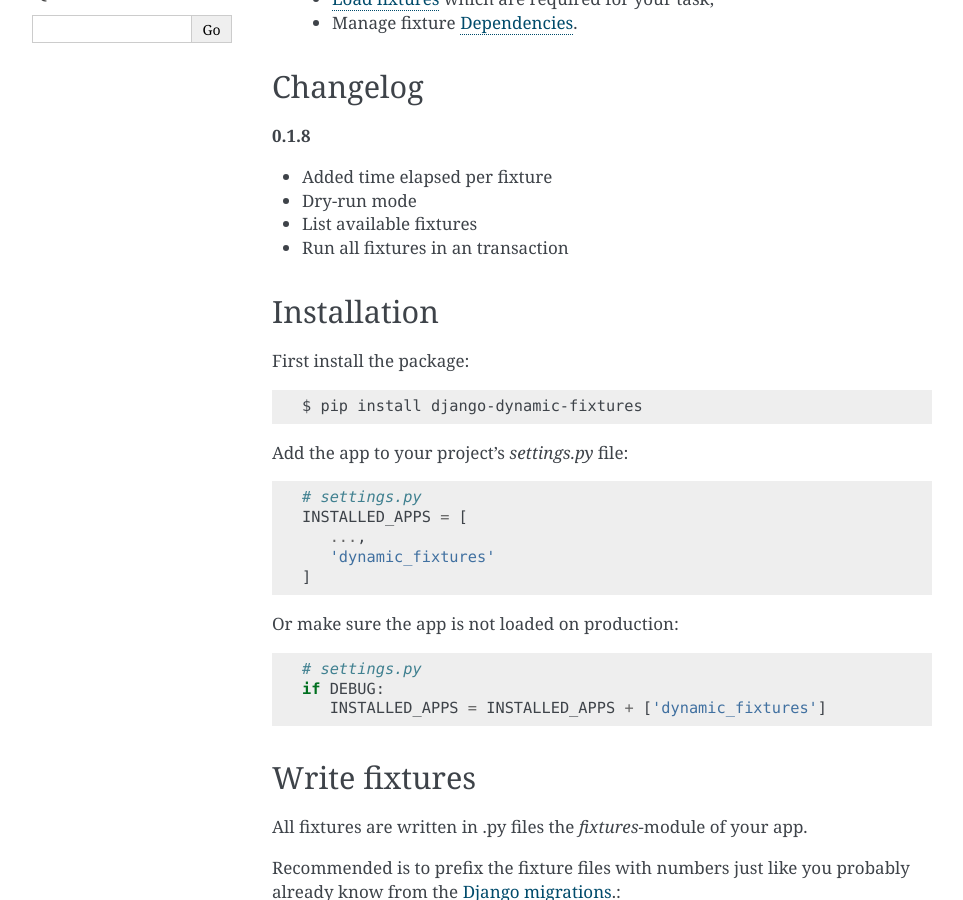
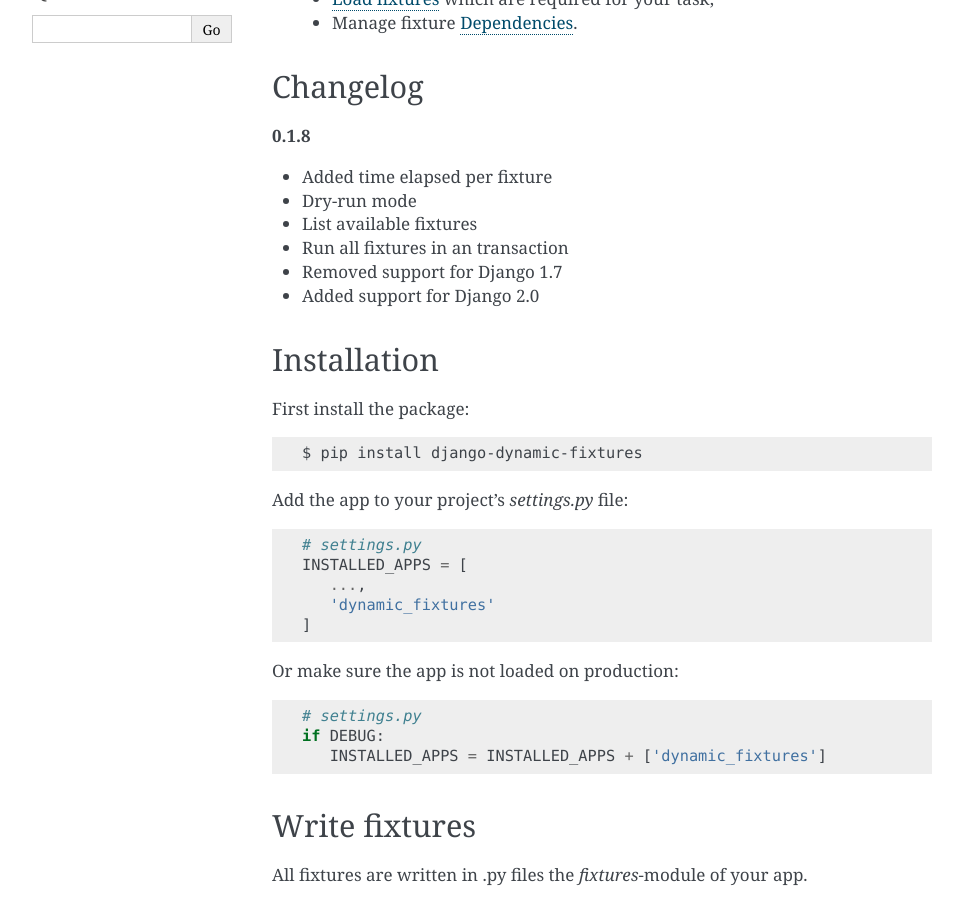
Before and after one commit to Peter-Slump/django-dynamic-fixtures, a Sphinx documentation site: the page built from docs/source/index.rst, in a window 1280 px wide and 900 px high, scrolled down 422 px. Shown: the whole window, without its empty margins (148-1111 px from the left). Built offline with Sphinx 7.4.7, drawn with Linux system fonts in a browser that asks for light colours.

Commit message:
Prepared for version bump

```diff
--- a/docs/source/index.rst
+++ b/docs/source/index.rst
@@ -31,6 +31,8 @@
 * Dry-run mode
 * List available fixtures
 * Run all fixtures in an transaction
+* Removed support for Django 1.7
+* Added support for Django 2.0
 
 Installation
 ============
```
